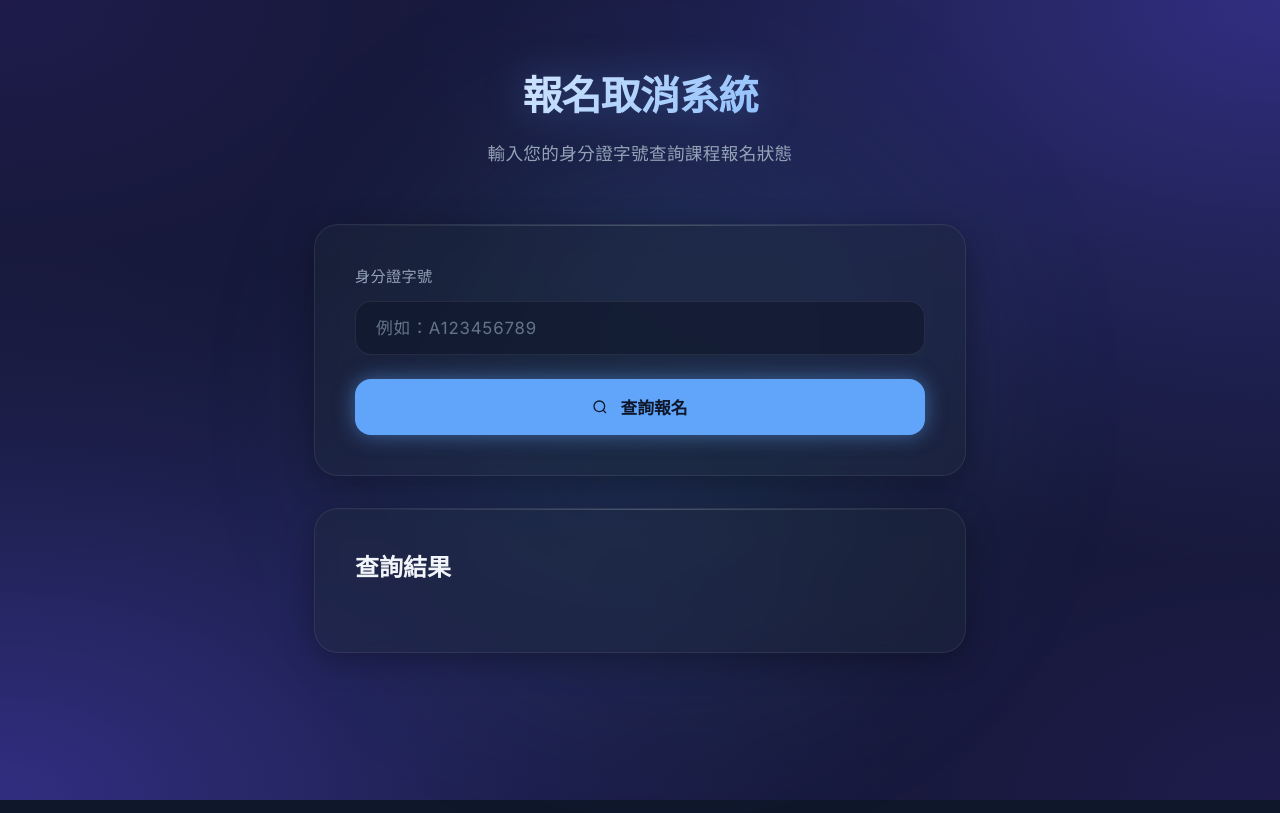
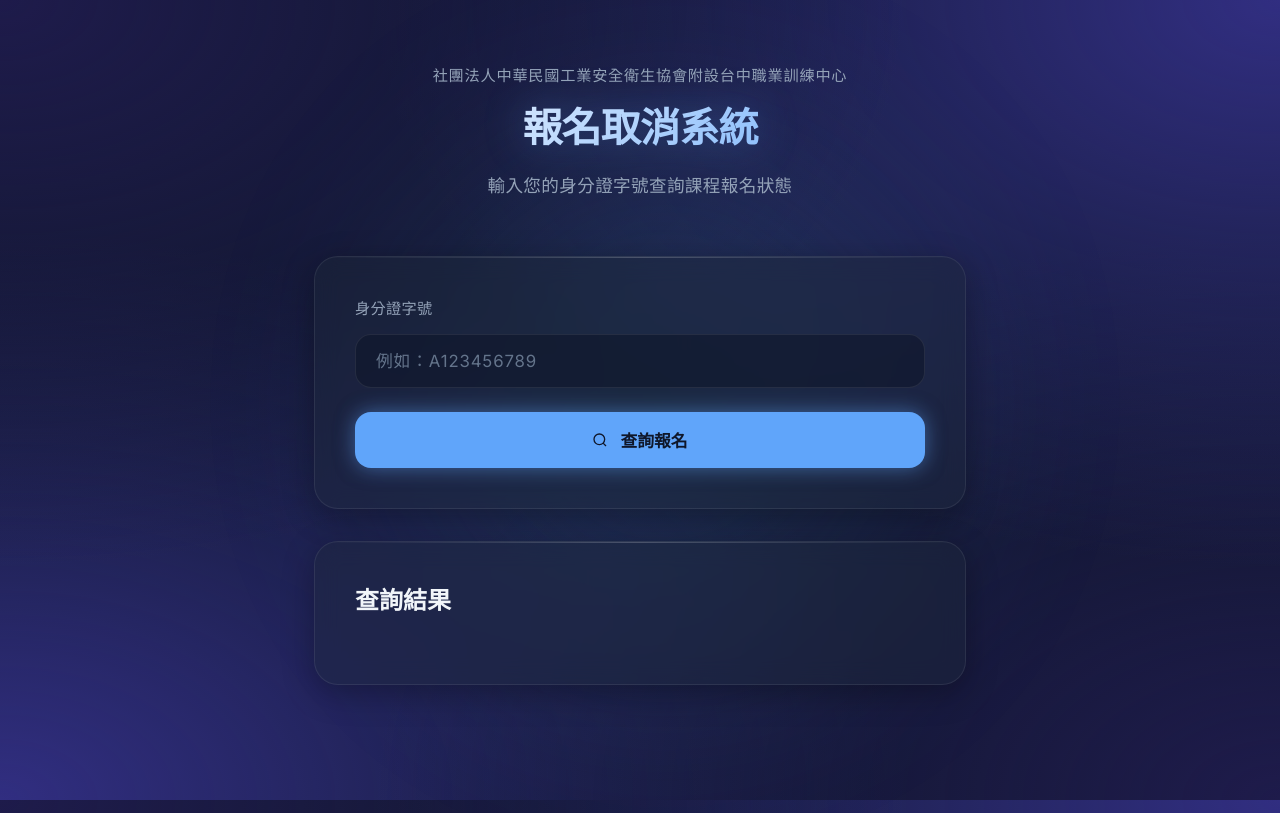
Before and after one commit to ISHA-TAICHUNG/registration-cancellation-system, a website: page public/index.html in a window 1280 px wide. Drawn offline with Linux system fonts and the light colour scheme.

Commit message:
在網頁表頭加入公司名稱

```diff
--- a/public/index.html
+++ b/public/index.html
@@ -643,6 +643,7 @@
 <body>
   <div class="container">
     <header>
+      <p class="company-name" style="color: var(--text-secondary); font-size: 0.95rem; margin-bottom: 0.5rem; letter-spacing: 0.05em;">社團法人中華民國工業安全衛生協會附設台中職業訓練中心</p>
       <h1>報名取消系統</h1>
       <p>輸入您的身分證字號查詢課程報名狀態</p>
     </header>
```
